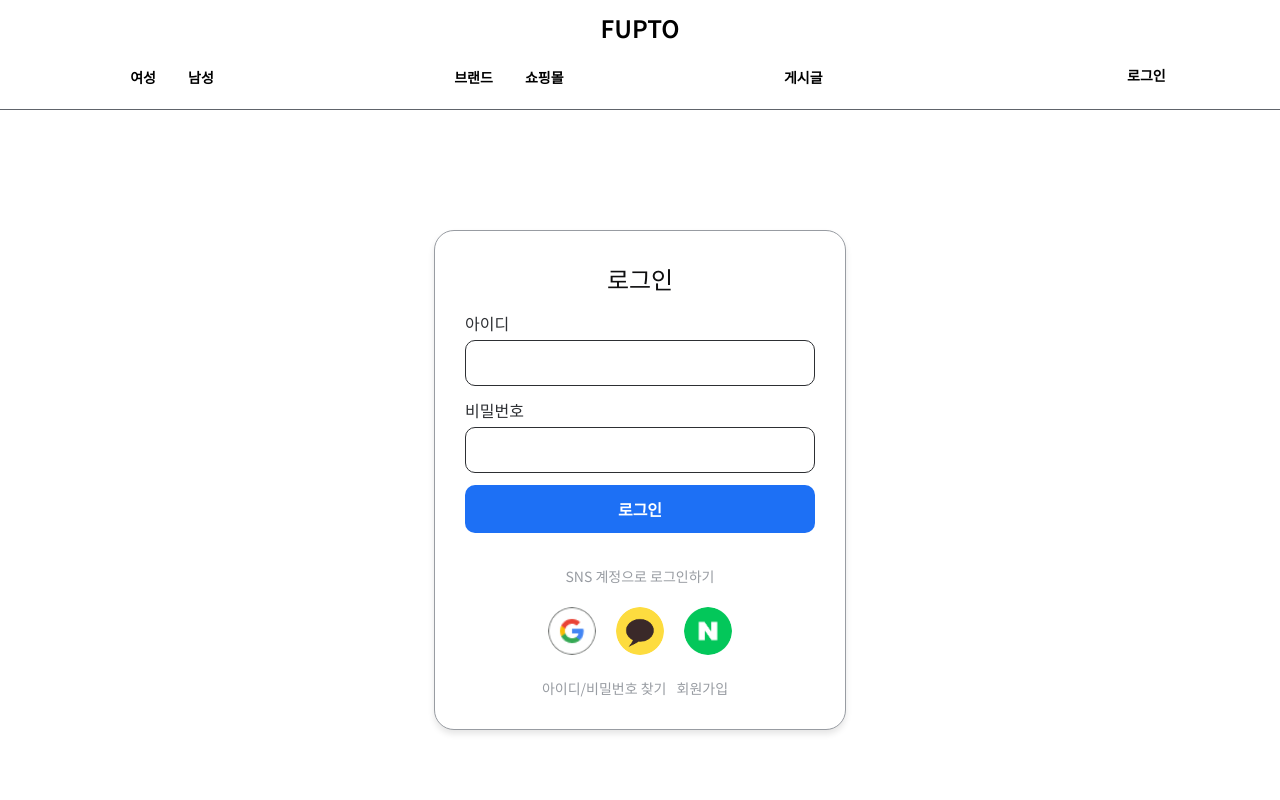
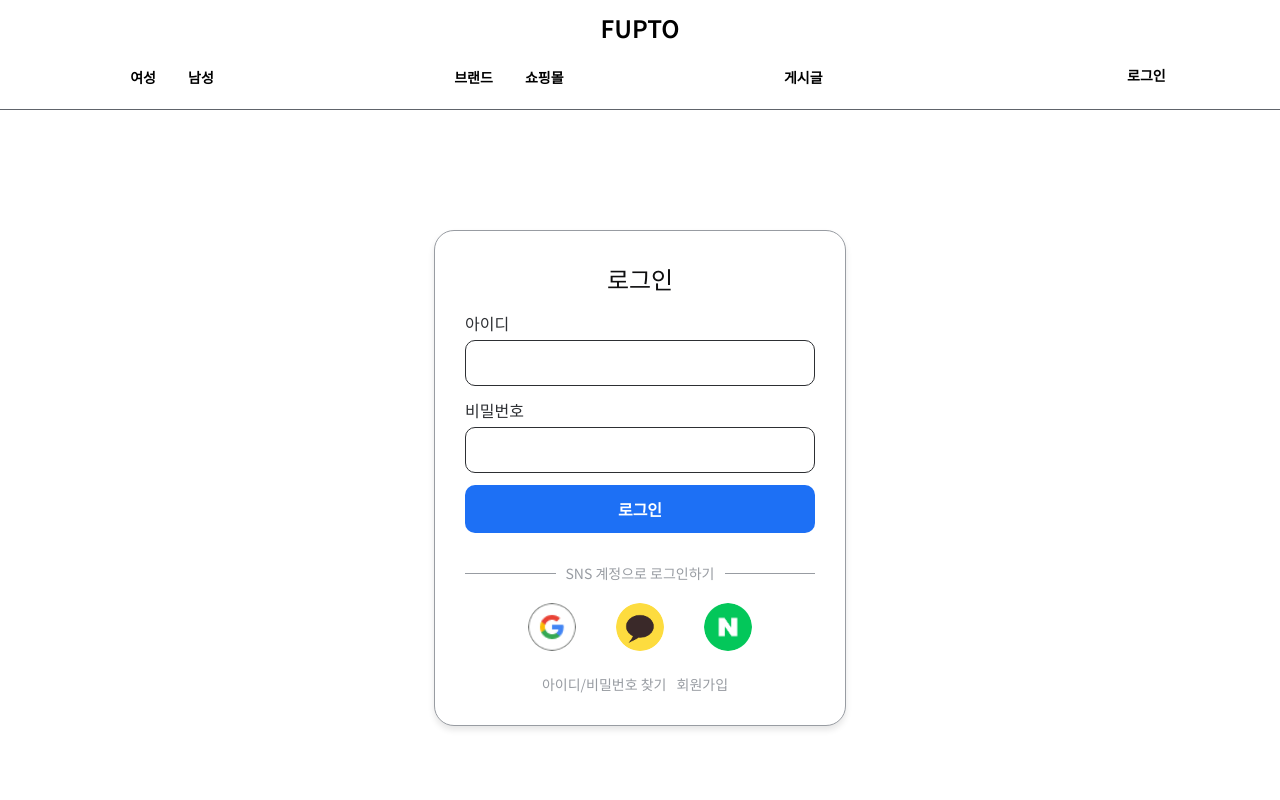
Before and after one commit to kkilly2kk/Fupto-Full, a Nuxt app in the folder Front/: page /user/signin in a window 1280 px wide. Shown: the top 800 px of the page. Built offline with nearby package versions, Linux system fonts and the light colour scheme.

Commit message:
al oauth2 login modify

```diff
--- a/Front/pages/myPage/alert.vue
+++ b/Front/pages/myPage/alert.vue
@@ -54,7 +54,7 @@ onMounted(() => {
   <div class="alert-container">
     <div class="alert-header">
       <h2 class="alert-title">알림 목록</h2>
-      <button class="read-all-btn" @click="handleReadAllAlerts">모두 읽음</button>
+      <button v-if="alerts.length > 0" class="read-all-btn" @click="handleReadAllAlerts">모두 읽음</button>
     </div>
 
     <div v-if="isLoading" class="loading">로딩 중...</div>
--- a/Front/pages/myPage/favorite.vue
+++ b/Front/pages/myPage/favorite.vue
@@ -96,6 +96,8 @@ onMounted(() => {
 <!-- templates -->
 <template>
   <div class="favorites-container">
+    <div v-if="products.length === 0" class="no-favorites">찜한 상품이 없습니다.</div>
+
     <div class="product-item" v-for="item in products" :key="item.id">
       <!-- Product Info Section -->
       <div class="product-info">
--- a/Front/pages/myPage/index.vue
+++ b/Front/pages/myPage/index.vue
@@ -79,6 +79,8 @@ onMounted(async () => {
 <template>
   <div class="board-container">
     <div class="board-list">
+      <div v-if="!boards.length" class="no-boards-message">내가 쓴 글이 없습니다.</div>
+
       <div class="board-item" v-for="item in boards" :key="item.id">
         <!-- 좌측 번호 영역 -->
         <div class="item-number">{{ item.id }}</div>
--- a/Front/pages/oauth2/callback.vue
+++ b/Front/pages/oauth2/callback.vue
@@ -6,12 +6,14 @@ import { jwtDecode } from "jwt-decode";
 const route = useRoute();
 const router = useRouter();
 const userDetails = useUserDetails();
-const returnURL = route.query.returnURL || "/";
 
 onMounted(() => {
   try {
     const token = route.query.token;
     const userId = route.query.userId;
+
+    // 세션 스토리지에서 returnURL 가져오기
+    const savedReturnURL = process.client ? sessionStorage.getItem("oauth2_return_url") || "/" : "/";
 
     if (token) {
       const userInfo = jwtDecode(token);
@@ -24,7 +26,12 @@ onMounted(() => {
         token: token,
       });
 
-      router.push(returnURL);
+      // 저장된 returnURL로 이동
+      router.push(savedReturnURL);
+      // 사용 후 삭제
+      if (process.client) {
+        sessionStorage.removeItem("oauth2_return_url");
+      }
     } else {
       console.error("토큰이 없습니다.");
       router.push("/signin");
--- a/Front/pages/products/[id]/detail/index.vue
+++ b/Front/pages/products/[id]/detail/index.vue
@@ -290,7 +290,7 @@ onUnmounted(() => {
                 <span class="text-white text-bold text-md">FUPTO로 가입하기</span>
               </button>
               <div class="flex items-center gap-sm">
-                <span class="text-default text-regular text-sm">소셜 로그인 또는 이미 회원이신가요?</span>
+                <span class="text-default text-regular text-sm">소셜 로그인 또는 이미 회원이시라면</span>
                 <a href="#" class="text-default text-bold text-md" @click.prevent="navigateToSignin">로그인하기 ></a>
               </div>
             </div>
--- a/Front/pages/products/[id]/single/index.vue
+++ b/Front/pages/products/[id]/single/index.vue
@@ -270,7 +270,7 @@ onUnmounted(() => {
                 <span class="text-white text-bold text-md">FUPTO로 가입하기</span>
               </button>
               <div class="flex items-center gap-sm">
-                <span class="text-default text-regular text-sm">소셜 로그인 또는 이미 회원이신가요?</span>
+                <span class="text-default text-regular text-sm">소셜 로그인 또는 이미 회원이시라면</span>
                 <a href="#" class="text-default text-bold text-md" @click.prevent="navigateToSignin">로그인하기 ></a>
               </div>
             </div>
--- a/Front/pages/user/signin.vue
+++ b/Front/pages/user/signin.vue
@@ -8,6 +8,13 @@ const returnURL = route.query.returnURL || "/";
 
 const username = ref("");
 const password = ref("");
+
+// returnURL을 저장하는 함수
+const saveReturnUrl = () => {
+  if (process.client) {
+    sessionStorage.setItem("oauth2_return_url", returnURL);
+  }
+};
 
 const localLoginHandler = async () => {
   try {
@@ -72,13 +79,13 @@ const localLoginHandler = async () => {
             <span>SNS 계정으로 로그인하기</span>
           </div>
           <div class="social-buttons">
-            <a :href="`${config.public.apiBase}/oauth2/authorization/google`" class="social-button">
+            <a @click="saveReturnUrl" :href="`${config.public.apiBase}/oauth2/authorization/google`" class="social-button">
               <img src="/imgs/icon/google.png" alt="Google" />
             </a>
-            <a :href="`${config.public.apiBase}/oauth2/authorization/kakao`" class="social-button">
+            <a @click="saveReturnUrl" :href="`${config.public.apiBase}/oauth2/authorization/kakao`" class="social-button">
               <img src="/imgs/icon/kakao.png" alt="Kakao" />
             </a>
-            <a :href="`${config.public.apiBase}/oauth2/authorization/naver`" class="social-button">
+            <a @click="saveReturnUrl" :href="`${config.public.apiBase}/oauth2/authorization/naver`" class="social-button">
               <img src="/imgs/icon/naver.png" alt="Naver" />
             </a>
           </div>
--- a/Front/public/css/admin/admin-login.css
+++ b/Front/public/css/admin/admin-login.css
@@ -96,33 +96,31 @@ main {
 }
 
 .divider {
-  position: relative;
+  display: flex;
+  align-items: center;
   text-align: center;
   margin: 20px 0;
+  gap: 10px; /* 텍스트와 선 사이의 간격 */
 }
 
 .divider span {
-  background-color: white;
-  padding: 0 10px;
   color: var(--color-text-caption);
   font-size: var(--font-regular-caption);
+  white-space: nowrap; /* 텍스트가 줄바꿈되지 않도록 */
 }
 
-.divider::before {
+.divider::before,
+.divider::after {
   content: "";
-  position: absolute;
-  top: 50%;
-  left: 0;
-  right: 0;
+  flex: 1; /* 남은 공간을 균등하게 차지 */
   height: 1px;
   background-color: var(--color-text-caption);
-  z-index: -1;
 }
 
 .social-buttons {
   display: flex;
   justify-content: center;
-  gap: 20px;
+  gap: 40px;
   margin-top: 20px;
 }
 
--- a/Front/public/css/myAlert.css
+++ b/Front/public/css/myAlert.css
@@ -112,8 +112,10 @@
 .error,
 .no-alerts {
   text-align: center;
-  padding: 2rem;
+  padding: 50px 0;
   color: #666;
+  font-size: var(--font-medium-body);
+  width: 100%;
 }
 
 .delete-alert-btn {
```
Also changed, not shown: Front/public/css/myBoard.css (+8 -0 lines), Front/public/css/myFavorite.css (+12 -0 lines), 1 other file (tests, documents, lock files or other folders).
